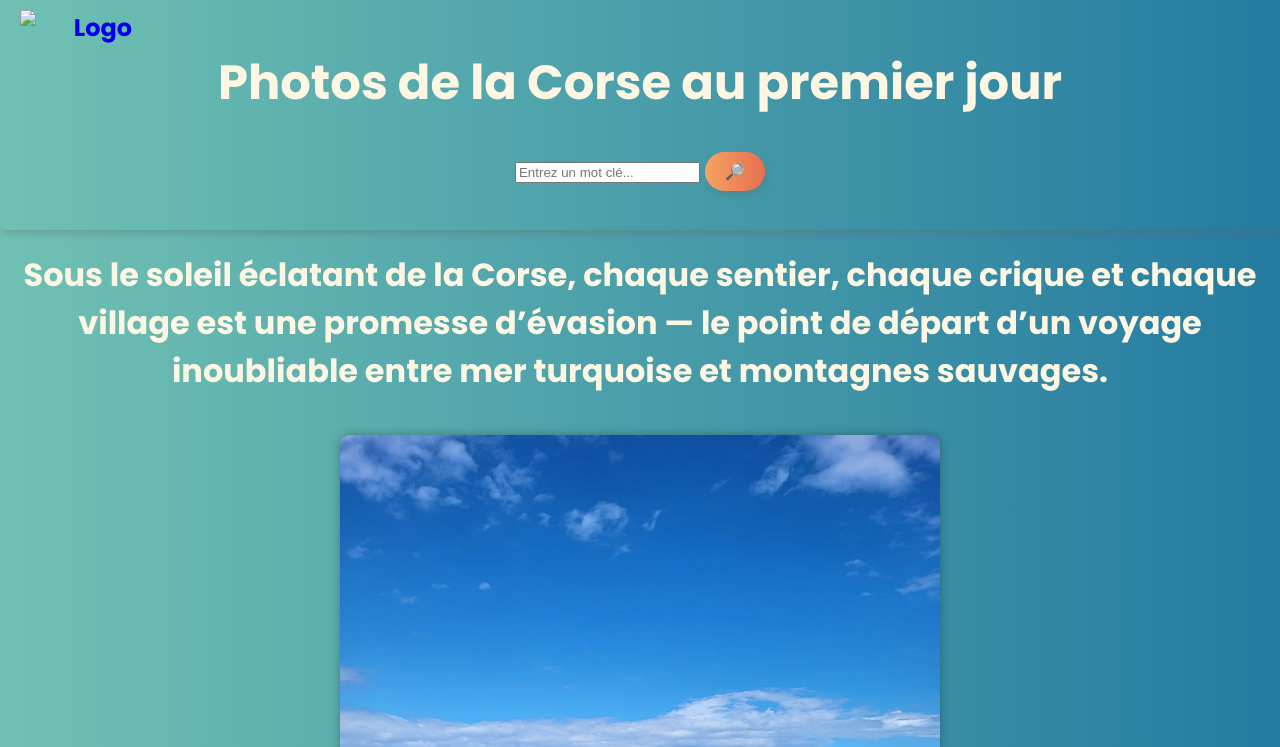
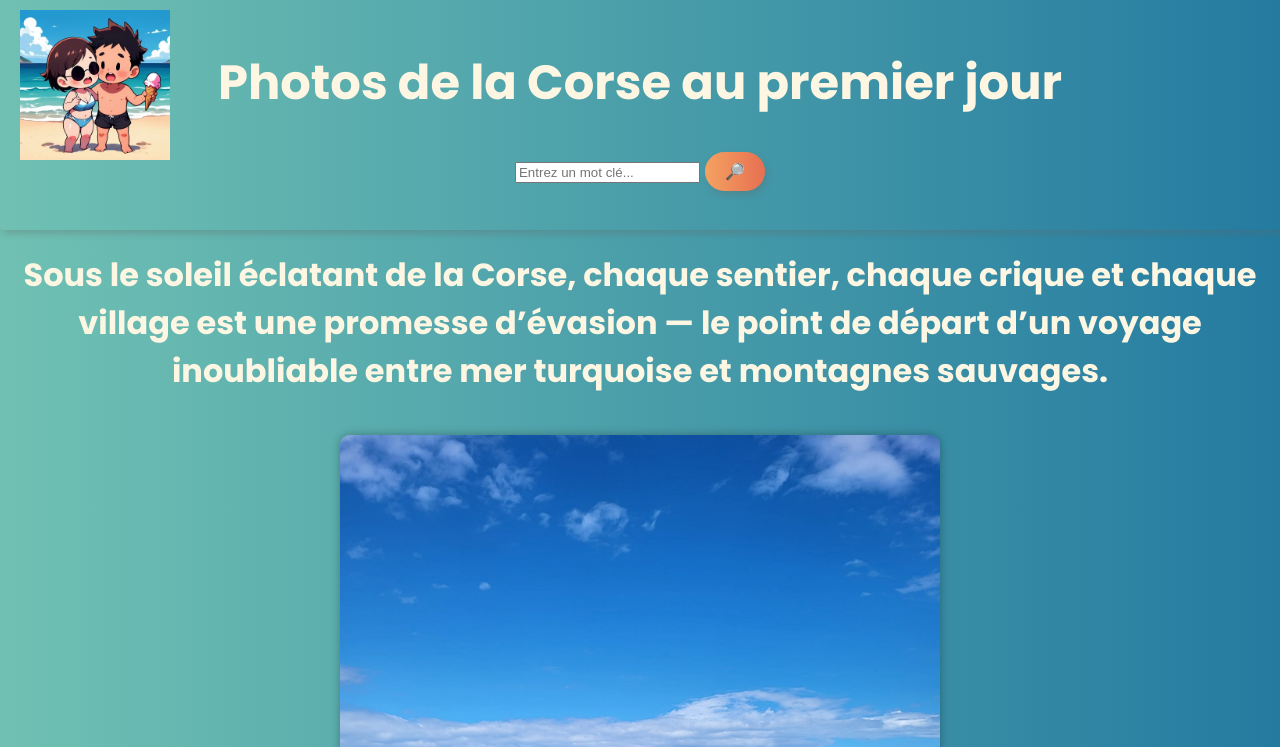
Before and after one commit to Julien-hub0309/Vacances_Corse, a plain HTML site: page Page_web/Jours_1.html in a window 1280 px wide. Shown: the top 747 px of the page. Drawn offline with Linux system fonts and the light colour scheme.

Commit message:
Jours_1.html

```diff
--- a/Page_web/Jours_1.html
+++ b/Page_web/Jours_1.html
@@ -9,7 +9,7 @@
 <body>
     <header>
         <a href="../index.html">
-        <img src="Logo.PNG" alt="Logo" class="logo">
+        <img src="../Logo.PNG" alt="Logo" class="logo">
         </a>
         <h1>Photos de la Corse au premier jour</h1>
         <input type="text" id="searchInput" placeholder="Entrez un mot clé...">
```
